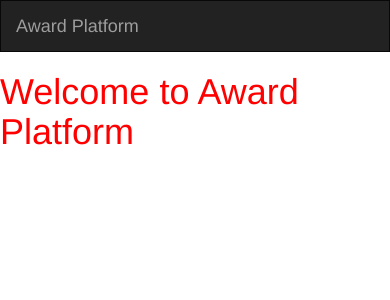
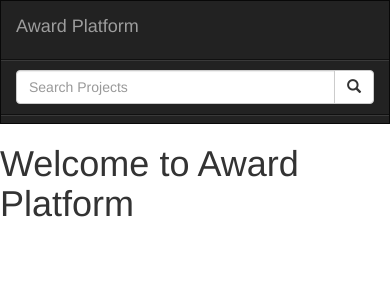
Before and after one commit to Gitongamiriam/awards, a Django app: page /award/ in a window 390 px wide. Shown: the top 300 px of the page. Run offline with Django 3.2, Linux system fonts and the light colour scheme; some libraries are stand-ins or nearby versions.

Commit message:
Add a search bar for projects

```diff
--- a/award/templates/base.html
+++ b/award/templates/base.html
@@ -14,7 +14,7 @@
 
   {% block styles %}
     {% bootstrap_css %}
-    <link rel="stylesheet" href="{% static 'css/styles.css' %}">
+    <link rel="stylesheet" href="{% static 'css/styles.ccss' %}">
 
   {% endblock %}
 
--- a/award/templates/navbar.html
+++ b/award/templates/navbar.html
@@ -12,6 +12,22 @@
       <a class="navbar-brand" href="{% url 'home' %}">Award Platform</a>
     </div>
   </div>
+  <!-- Adding a search form  -->
+  <div class="col-sm-4 col-md-4 navbar-right">
+
+    <form class="navbar-form" role="search" action="{% url 'search' %}">
+
+      <div class="input-group">
+        <input type="text" class="form-control" placeholder="Search Projects" name="Projects">
+        <div class="input-group-btn">
+          <button class="btn btn-default" type="submit"><i class="glyphicon glyphicon-search"></i></button>
+        </div>
+      </div>
+
+    </form>
+  </div>
+  <!-- search form end -->
+
 </nav>
 </body>
 </html>
--- a/award/urls.py
+++ b/award/urls.py
@@ -2,5 +2,7 @@
 from . import views
 
 urlpatterns=[
-    url('^$',views.home, name ='home')
+    url('^$',views.home, name ='home'),
+    url(r'^search/', views.search, name='search')
+
 ]
--- a/award/views.py
+++ b/award/views.py
@@ -5,3 +5,7 @@
 def home(request):
 
     return render (request,'home.html')
+
+def search(request):
+
+    return render(request,'search.html')
```
Also changed, not shown: award/templates/search.html (added).
